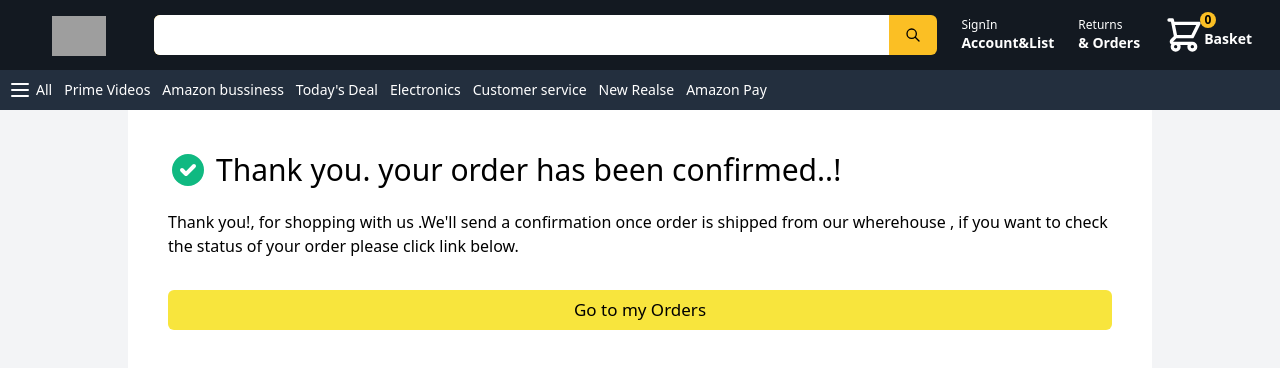
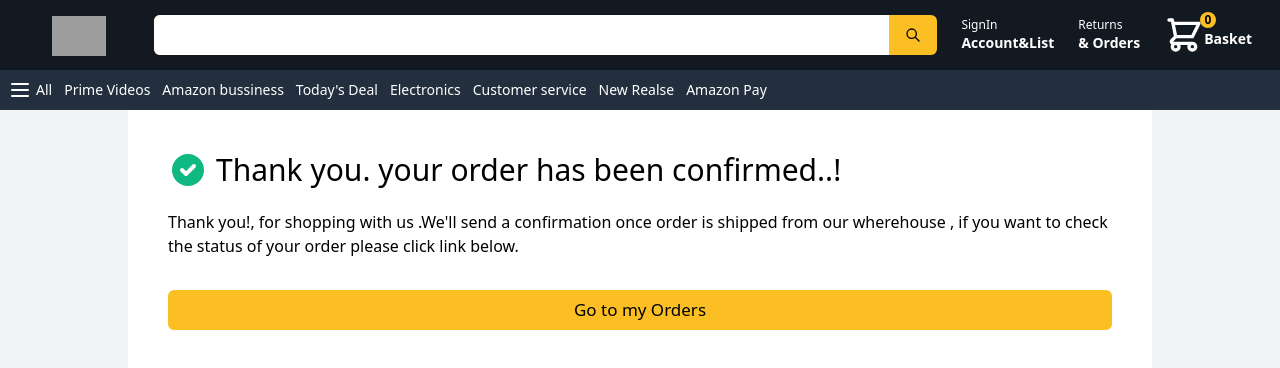
Before and after one commit to jaydeep-shelake/NextJSAmazonClone, a Next.js app: page /success in a window 1280 px wide. Shown: the top 368 px of the page. Built offline with nearby package versions, Linux system fonts and the light colour scheme; no server answers; grey boxes are pictures that could not be loaded.

Commit message:
changed some colors

```diff
--- a/src/styles/globals.css
+++ b/src/styles/globals.css
@@ -14,8 +14,14 @@
     cursor: pointer;
     padding: 10px;
     font-size: 17px;
-    background: rgb(248, 229, 61);
+    background:#FBBF24;
     border: none;
     outline: none;
     border-radius: 6px;
 }
+.bg-amazon_blue{
+    background:#131921;
+}
+.bg-amazon_blue-light{
+    background:#232F3E;
+}
```
